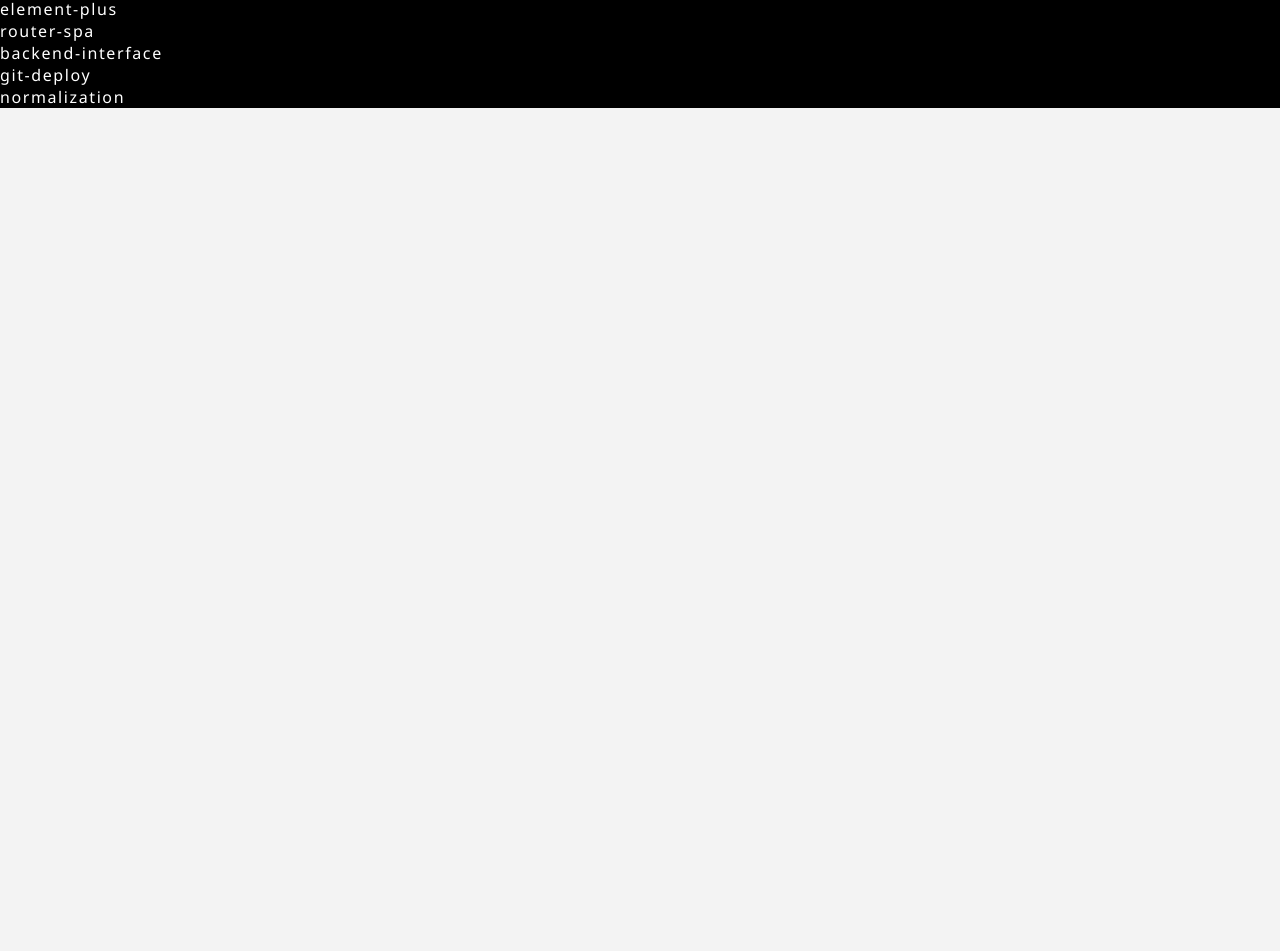
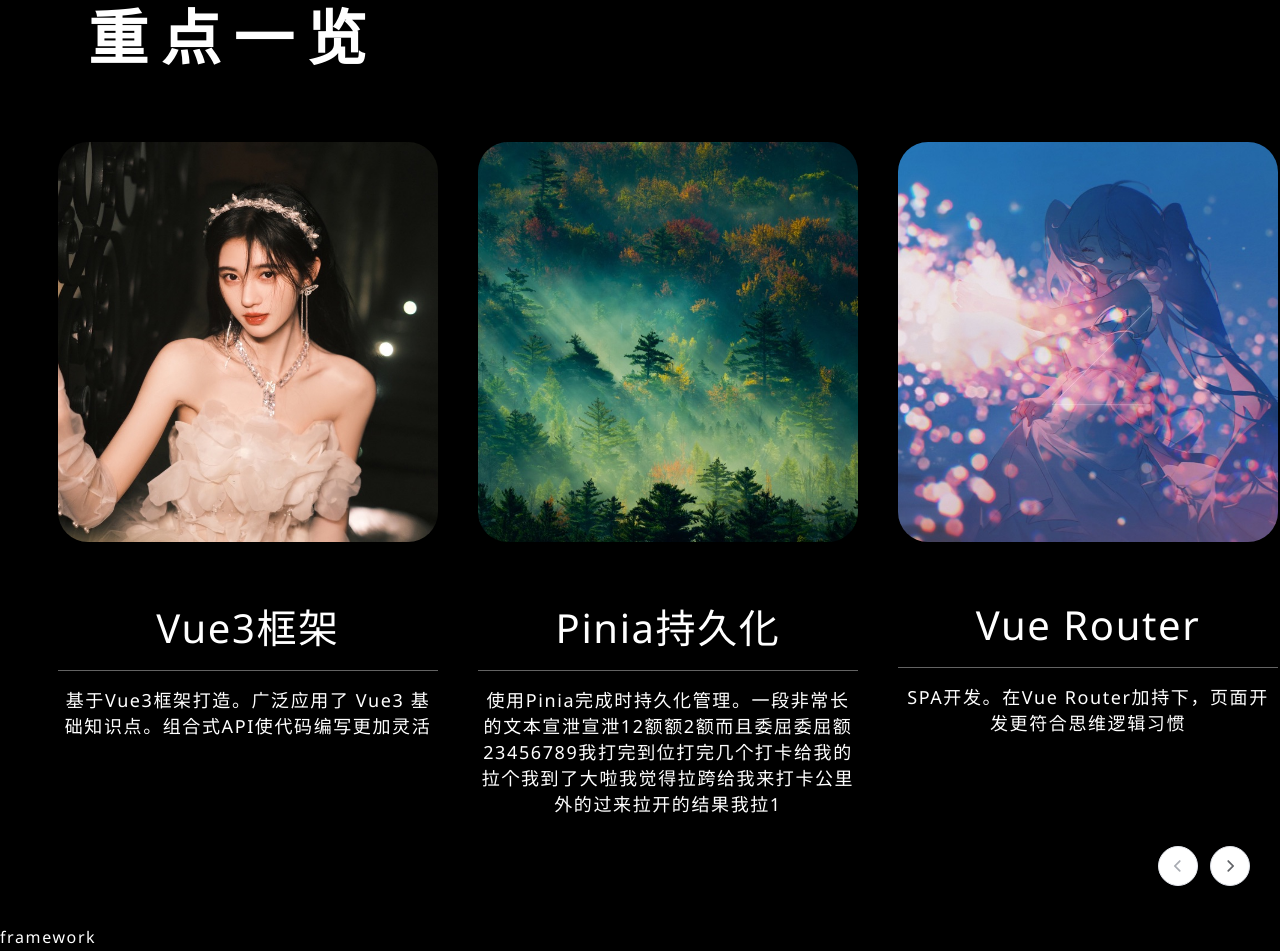
Before and after one commit to StelleRainn/StelleRainnRM, a Vue app: page /project/bookshelf in a window 1280 px wide. Shown: the part 868-1819 px from the top of the page. Before the commit the page ends 976 px from the top, so only its background shows below. Built offline with nearby package versions, Linux system fonts and the light colour scheme; a web font is replaced by a local one.

Commit message:
小书架-亮点部分-完成

```diff
--- a/src/views/projects/Bookshelf.vue
+++ b/src/views/projects/Bookshelf.vue
@@ -1,11 +1,98 @@
 <script setup>
-import { ref } from 'vue'
-import { useRoute } from 'vue-router'
+import { ref, onMounted, nextTick } from 'vue'
+import { ArrowLeftBold, ArrowRightBold } from '@element-plus/icons-vue'
+
 import { ArrowDown } from '@element-plus/icons-vue'
 
 import GeneralHeader from '@/components/GeneralHeader.vue'
 
-const route = useRoute()
+import xiaoju1 from '@/assets/images/xiaoju-1.jpeg'
+import forest1 from '@/assets/images/forest-1.jpeg'
+import miku1 from '@/assets/images/miku-1.jpeg'
+import furina1 from '@/assets/images/furina-1.jpeg'
+
+// 画廊相关：ref、限位与节流状态 （Generate by TRAE AI）
+const galleryContainerRef = ref(null)
+const isAnimating = ref(false)
+const canPrev = ref(false)
+const canNext = ref(true)
+// 每次前进/后退的像素步长（可按需调整）
+const SCROLL_STEP = 320
+// 动画时长（毫秒）
+const ANIM_DURATION = 450
+
+const easeInOutCubic = (t) => (t < 0.5 ? 4 * t * t * t : 1 - Math.pow(-2 * t + 2, 3) / 2)
+
+const updateLimits = () => {
+  const el = galleryContainerRef.value
+  if (!el) return
+  const max = el.scrollWidth - el.clientWidth
+  const left = el.scrollLeft
+  canPrev.value = left > 0
+  canNext.value = left < max - 1 // 减1避免浮点误差导致按钮迟迟不禁用
+}
+
+const onGalleryScroll = () => {
+  updateLimits()
+}
+
+const scrollBySmooth = async (el, delta) => {
+  if (!el) return
+  const startLeft = el.scrollLeft
+  const max = el.scrollWidth - el.clientWidth
+  const target = Math.max(0, Math.min(startLeft + delta, max))
+  const distance = target - startLeft
+  if (distance === 0) return
+  isAnimating.value = true
+  const startTime = performance.now()
+
+  return new Promise((resolve) => {
+    const step = (now) => {
+      const elapsed = now - startTime
+      const t = Math.min(1, elapsed / ANIM_DURATION)
+      const eased = easeInOutCubic(t)
+      el.scrollLeft = startLeft + distance * eased
+      if (t < 1) {
+        requestAnimationFrame(step)
+      } else {
+        isAnimating.value = false
+        updateLimits()
+        resolve()
+      }
+    }
+    requestAnimationFrame(step)
+  })
+}
+
+const onPrev = async () => {
+  if (isAnimating.value || !canPrev.value) return
+  await scrollBySmooth(galleryContainerRef.value, -SCROLL_STEP)
+}
+
+const onNext = async () => {
+  if (isAnimating.value || !canNext.value) return
+  await scrollBySmooth(galleryContainerRef.value, SCROLL_STEP)
+}
+
+onMounted(async () => {
+  await nextTick()
+  updateLimits()
+})
+
+const highlights = ref([
+  {
+    imgUrl: xiaoju1,
+    title: 'Vue3框架',
+    desc: '基于Vue3框架打造。广泛应用了 Vue3 基础知识点。组合式API使代码编写更加灵活'
+  },
+  {
+    imgUrl: forest1,
+    title: 'Pinia持久化',
+    desc: '使用Pinia完成时持久化管理。一段非常长的文本宣泄宣泄12额额2额而且委屈委屈额23456789我打完到位打完几个打卡给我的拉个我到了大啦我觉得拉跨给我来打卡公里外的过来拉开的结果我拉1'
+  },
+  { imgUrl: miku1, title: 'Vue Router', desc: 'SPA开发。在Vue Router加持下，页面开发更符合思维逻辑习惯' },
+  { imgUrl: furina1, title: '工程管理', desc: '完备的 Git 体系' }
+])
 
 // 数组末尾填充冗余数据，动画循环时“以假乱真”
 const featureList = ref([
@@ -41,7 +128,34 @@
         </div>
       </div>
     </section>
-    <section class="highlights">highlights</section>
+    <section class="highlights">
+      <h1>重点一览</h1>
+      <div class="highlights-gallery" ref="galleryContainerRef" @scroll="onGalleryScroll">
+        <ul>
+          <li v-for="highlight in highlights" :key="highlight">
+            <img :src="highlight.imgUrl" alt="" />
+            <h3>{{ highlight.title }}</h3>
+            <p>{{ highlight.desc }}</p>
+          </li>
+        </ul>
+      </div>
+      <div class="gallery-control">
+        <el-button
+          circle
+          :icon="ArrowLeftBold"
+          size="large"
+          :disabled="!canPrev || isAnimating"
+          @click="onPrev"
+        ></el-button>
+        <el-button
+          circle
+          :icon="ArrowRightBold"
+          size="large"
+          :disabled="!canNext || isAnimating"
+          @click="onNext"
+        ></el-button>
+      </div>
+    </section>
     <section class="framework">framework</section>
     <section class="persistence">persistence</section>
     <section class="element-plus">element-plus</section>
@@ -63,6 +177,7 @@
   height: 100vh;
   width: 100%;
   position: relative;
+  margin-bottom: 10px;
 
   .background-layer {
     position: absolute;
@@ -130,8 +245,75 @@
       width: 100%;
       height: 100%;
       z-index: -1;
-      background: linear-gradient(to right, rgba(#000, 0.9), rgba(#111, 0.2));
+      background: linear-gradient(135deg, rgba(#000, 0.9), rgba(#111, 0.2));
     }
+  }
+}
+
+.highlights {
+  width: 100%;
+  height: fit-content; // 内容决定高度
+  padding: 10px 0 100px 48px;
+  margin-bottom: 10px;
+  position: relative;
+
+  h1 {
+    height: 170px;
+    line-height: 170px;
+    font-size: 60px;
+    letter-spacing: 0.8rem;
+    margin-bottom: 20px;
+    padding-left: 40px;
+  }
+
+  .highlights-gallery {
+    width: 100%;
+    height: fit-content;
+    overflow: scroll;
+
+    ul {
+      height: 100%;
+      width: 100%;
+      list-style: none;
+      display: grid;
+      grid-template-rows: 1fr;
+      grid-template-columns: repeat(5, 1fr);
+      column-gap: 20px;
+    }
+
+    ul > li {
+      width: 400px;
+      height: fit-content;
+      text-align: center;
+      padding: 0 10px;
+
+      img {
+        width: 100%;
+        height: 400px;
+        object-fit: cover;
+        object-position: center;
+        border-radius: 30px;
+        margin-bottom: 50px;
+      }
+
+      h3 {
+        font-size: 40px;
+        font-weight: normal;
+        margin-bottom: 15px;
+      }
+
+      p {
+        border-top: #636363 solid 0.5px;
+        font-size: 18px;
+        padding-top: 15px;
+      }
+    }
+  }
+
+  .gallery-control {
+    position: absolute;
+    bottom: 30px;
+    right: 30px;
   }
 }
 
```
